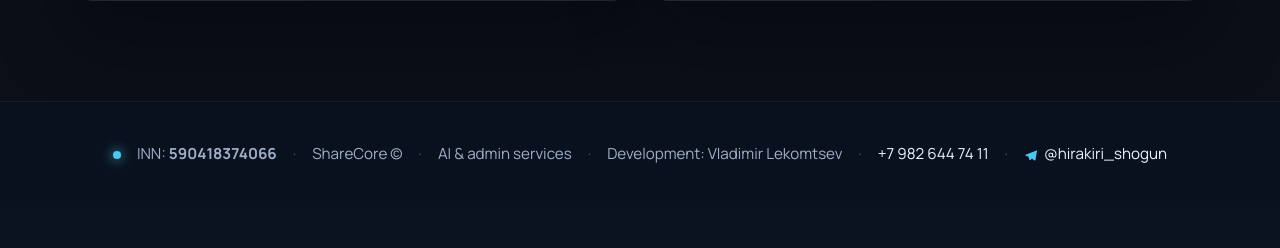
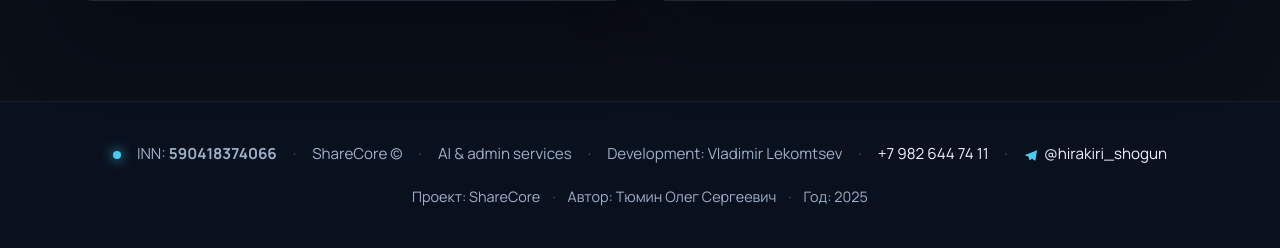
Before and after one commit to HirakiriShogun/ShareCore, a Flask app: page / in a window 1280 px wide. Shown: the part 6111-6359 px from the top of the page. Before the commit the page ends 6276 px from the top, so only its background shows below. Run offline with Flask 3, Linux system fonts and the light colour scheme; data that the repository does not hold is empty; parts of the project's set-up code (start-up, migrations or seed data) failed here and were passed over.

Commit message:
feat(home): add project author details to footer

```diff
--- a/static/home/styles.css
+++ b/static/home/styles.css
@@ -1224,6 +1224,17 @@
     text-underline-offset: 2px;
 }
 
+.footer-author {
+    margin-top: 18px;
+    display: flex;
+    justify-content: center;
+    flex-wrap: wrap;
+    gap: 12px;
+    color: var(--muted);
+    font-size: 0.9rem;
+    text-align: center;
+}
+
 .tg-icon {
     width: 14px;
     height: 14px;
--- a/templates/home.html
+++ b/templates/home.html
@@ -333,6 +333,13 @@
                 @hirakiri_shogun
             </a>
         </div>
+        <div class="footer-author">
+            <span>Проект: ShareCore</span>
+            <span class="footer-sep">&middot;</span>
+            <span>Автор: Тюмин Олег Сергеевич</span>
+            <span class="footer-sep">&middot;</span>
+            <span>Год: 2025</span>
+        </div>
     </footer>
 
     <div class="contact-modal" id="contact-modal" aria-hidden="true">
```
